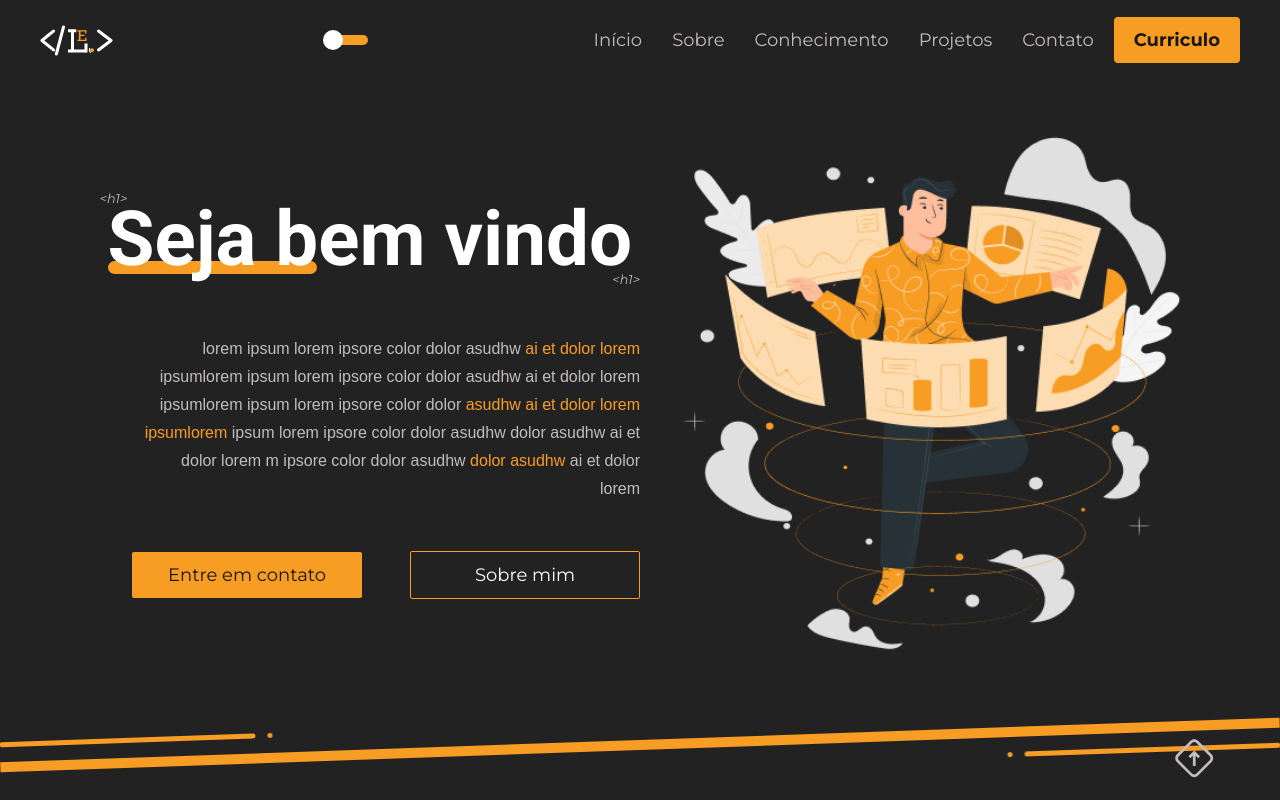
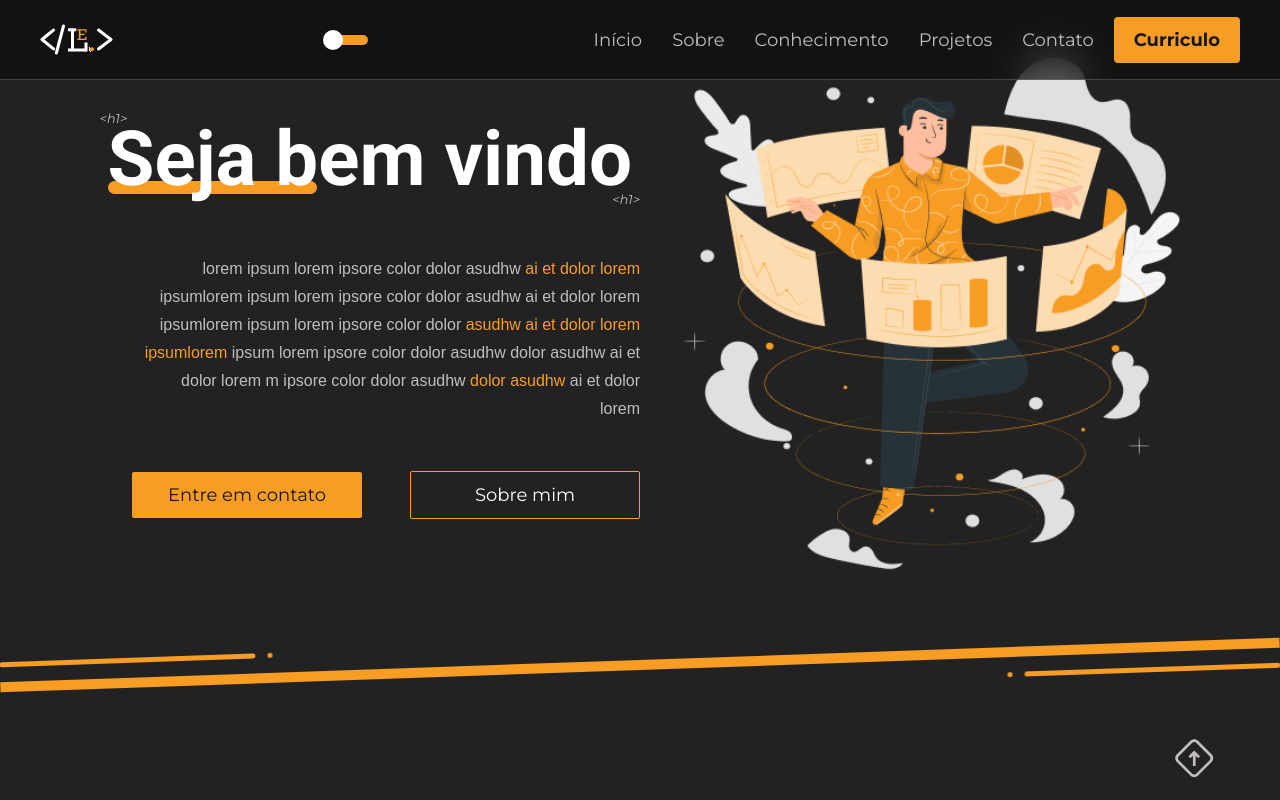
Before and after one commit to EduardooPV/portfolio, a Next.js app: page / in a window 1280 px wide. Built offline with nearby package versions, Linux system fonts and the light colour scheme.

Commit message:
Styles: corrected navbar background and position

```diff
--- a/src/components/Navbar/index.tsx
+++ b/src/components/Navbar/index.tsx
@@ -1,4 +1,4 @@
-import { Container, Content, MenuHamburguer, NavLinks, ContainerImage} from "./styles";
+import { Container, Content, MenuHamburguer, NavLinks } from "./styles";
 import React, { useContext } from "react";
 
 import { bubble as Menu } from "react-burger-menu";
--- a/src/components/Navbar/styles.ts
+++ b/src/components/Navbar/styles.ts
@@ -4,9 +4,16 @@ import f from '../../styles/typography.json'
 
 export const Container = styled.header`
   height: 60px;
+  width: 100%;
+  position: fixed;
 
-  background: ${c.neutral500};
+  background: rgb(9, 9, 10, .6);
+  backdrop-filter: blur(20px);
+  border-bottom: 1px solid rgba(114, 114, 126, 0.5);
+
   color: ${c.neutral200};
+
+  z-index: 5;
 
   @media (min-width: 768px) {
     height: 80px;
```
